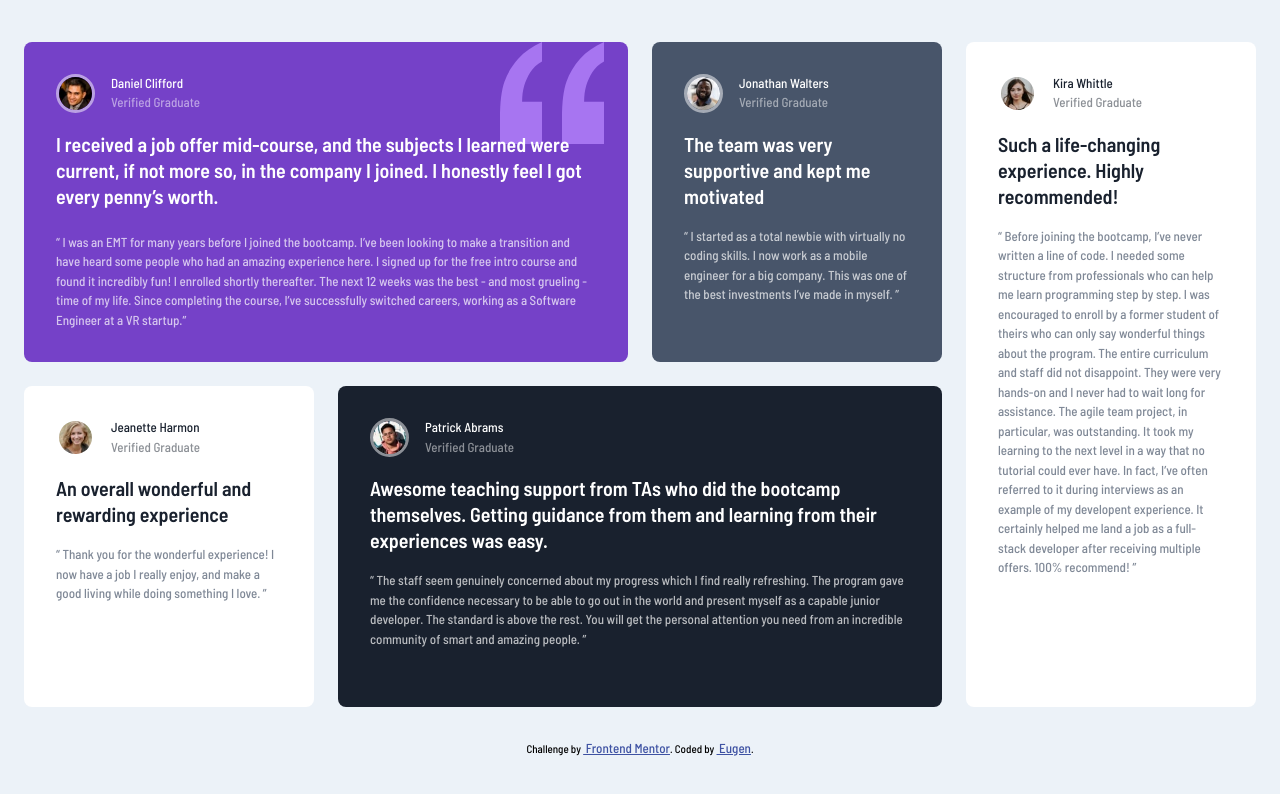
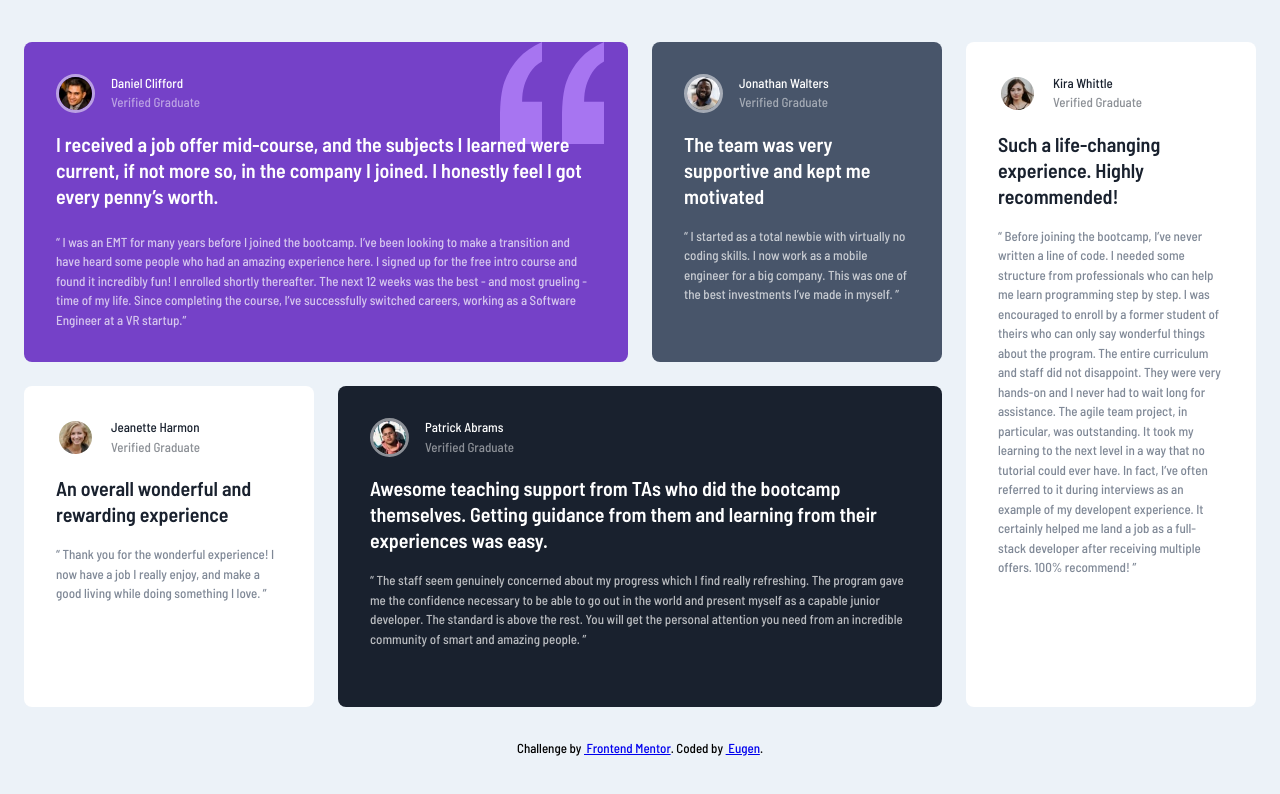
Before and after one commit to psdesignro/testimonial-grid, a plain HTML site: page index.html in a window 1280 px wide. Drawn offline with Linux system fonts and the light colour scheme.

Commit message:
Update index.html

```diff
--- a/index.html
+++ b/index.html
@@ -12,18 +12,8 @@
       href="./images/favicon-32x32.png"
     />
 
-    <title>Frontend Mentor | [Challenge Name Here]</title>
+    <title>Frontend Mentor | Testimonial Cards</title>
 
-    <!-- Feel free to remove these styles or customise in your own stylesheet 👍 -->
-    <style>
-      .attribution {
-        font-size: 11px;
-        text-align: center;
-      }
-      .attribution a {
-        color: hsl(228, 45%, 44%);
-      }
-    </style>
     <link rel="stylesheet" href="Styles/main.css" />
   </head>
   <body>
```
